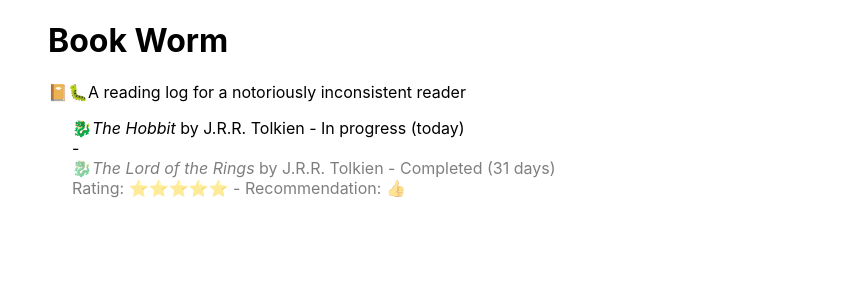
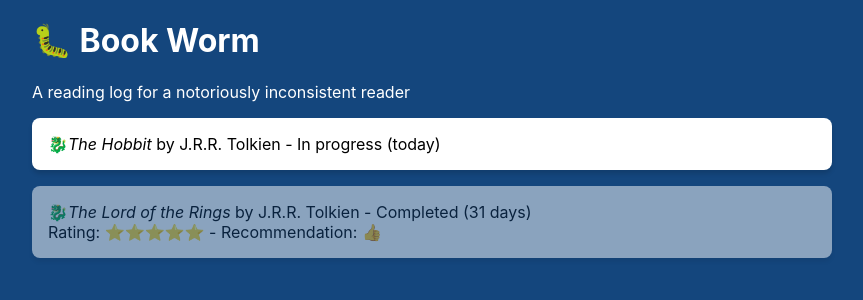
Before and after one commit to SeanMcP/book-worm, a React (Create React App) app: page / in a window 1280 px wide. Shown: the top 300 px of the page, without its empty margins (208-1071 px from the left). Built offline with nearby package versions, Linux system fonts and the light colour scheme.

Commit message:
Stylezzz

```diff
--- a/src/components/App.tsx
+++ b/src/components/App.tsx
@@ -1,7 +1,13 @@
 import React, { Component } from "react";
+import styled from "@emotion/styled";
 
 import BookList from "./BookList";
-import Header from './Header';
+import Header from "./Header";
+
+const StyledDiv = styled.div`
+    margin: 1rem auto;
+    max-width: 800px;
+`;
 
 class App extends Component {
     state = {
@@ -14,10 +20,10 @@
     }
     render() {
         return (
-            <div className="App">
+            <StyledDiv>
                 <Header />
                 <BookList books={this.state.books} />
-            </div>
+            </StyledDiv>
         );
     }
 }
--- a/src/components/Book.tsx
+++ b/src/components/Book.tsx
@@ -1,10 +1,11 @@
 import React from "react";
-import styled from '@emotion/styled';
+import styled from "@emotion/styled";
 
 import GenreIcon from "./GenreIcon";
 import Rating from "./Rating";
 import Recommendation from "./Recommendation";
 import Time from "./Time";
+
 export interface BookInt {
     title: string;
     author: string;
@@ -22,9 +23,25 @@
 }
 
 const StyledLi = styled.li`
+    background: white;
+    border-radius: 0.5rem;
+    box-shadow: 0 0.25rem 0.25rem rgba(0, 0, 0, 0.125);
+    color: black;
     display: flex;
     flex-direction: column;
-    opacity: ${(props: StyledLiInt) => props.isComplete ? 0.5 : 1};
+    opacity: ${(props: StyledLiInt) => (props.isComplete ? 0.5 : 1)};
+    padding: 1rem;
+    transition: all 200ms ease-in-out;
+
+    :not(:last-child) {
+        margin-bottom: 1rem;
+    }
+
+    :hover {
+        box-shadow: 0 0 0.5rem rgba(0, 0, 0, 0.0125);
+        opacity: 1;
+        transform: scale(1.025);
+    }
 `;
 
 const Book = (props: BookInt) => {
@@ -37,11 +54,13 @@
                 {" - "}
                 <Time endDate={props.endDate} startDate={props.startDate} />
             </header>
-            <main>
-                {isComplete && <Rating rating={props.rating} />}
-                {" - "}
-                {isComplete && <Recommendation wouldRecommend={props.wouldRecommend} />}
-            </main>
+            {isComplete && (
+                <main>
+                    <Rating rating={props.rating} />
+                    {" - "}
+                    <Recommendation wouldRecommend={props.wouldRecommend} />
+                </main>
+            )}
         </StyledLi>
     );
 };
--- a/src/components/BookList.tsx
+++ b/src/components/BookList.tsx
@@ -1,19 +1,24 @@
-import React from 'react';
+import React from "react";
+import styled from "@emotion/styled";
 
-import Book, { BookInt } from './Book';
+import Book, { BookInt } from "./Book";
 
 interface Props {
-    books: Array<BookInt>
+    books: Array<BookInt>;
 }
+
+const StyledUl = styled.ul`
+    list-style: none;
+    padding: 0;
+`;
 
 const BookList = (props: Props) => {
     return (
-        <ul className="BookList">
-            {props.books.map((book, i) =>{
-                console.log(book);
-                return <Book key={i} {...book} />
-            })}
-        </ul>
+        <StyledUl>
+            {props.books.map((book, i) => (
+                <Book key={i} {...book} />
+            ))}
+        </StyledUl>
     );
 };
 
--- a/src/components/Header.tsx
+++ b/src/components/Header.tsx
@@ -1,17 +1,22 @@
-import React from 'react';
+import React from "react";
 
-import Emoji from './Emoji';
+import Emoji from "./Emoji";
+import styled from "@emotion/styled";
+
+const StyledHeader = styled.header`
+    margin: 1rem 0;
+`;
 
 const Header = () => {
     return (
-        <header className="Header">
-            <h1 className="Header__heading">Book Worm</h1>
+        <StyledHeader>
+            <h1 className="Header__heading">
+                <Emoji emoji={"🐛"} /> Book Worm
+            </h1>
             <p className="Header__subheading">
-                <Emoji emoji={'📔'}/>
-                <Emoji emoji={'🐛'}/>
                 A reading log for a notoriously inconsistent reader
             </p>
-        </header>
+        </StyledHeader>
     );
 };
 
--- a/src/styles/Book.css
+++ /dev/null
@@ -1,3 +0,0 @@
-.Book--complete {
-    opacity: 0.5;
-}
--- a/src/styles/index.css
+++ b/src/styles/index.css
@@ -1,3 +1,8 @@
+html {
+  background: #14467d;
+  color: white;
+}
+
 body {
   margin: 0;
   padding: 0;
@@ -12,14 +17,3 @@
   font-family: source-code-pro, Menlo, Monaco, Consolas, "Courier New",
     monospace;
 }
-
-.App {
-  margin: 1rem auto;
-  max-width: 800px;
-}
-
-.Header {
-  margin: 1rem;
-}
-
-@import './Book.css';
```
